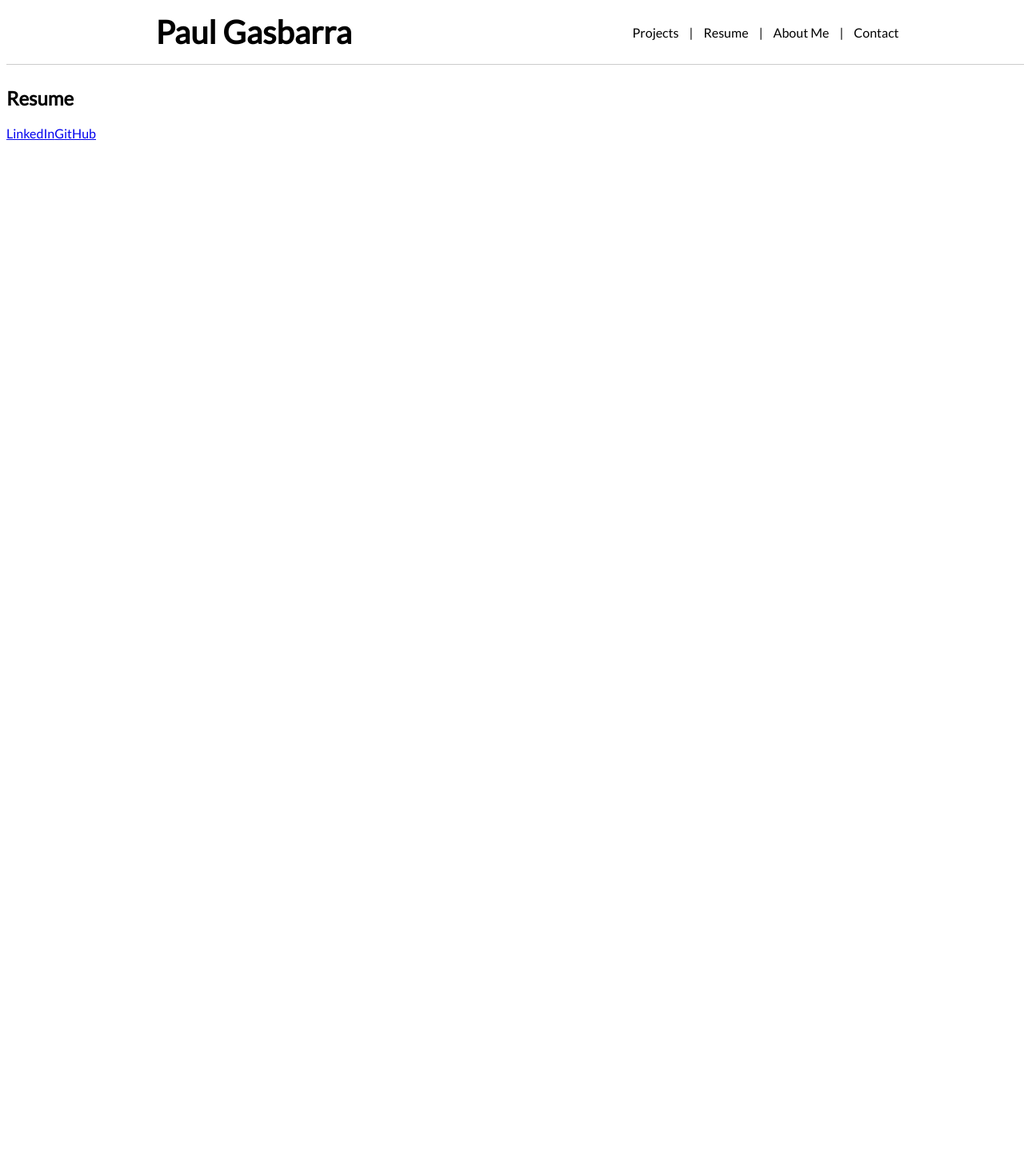
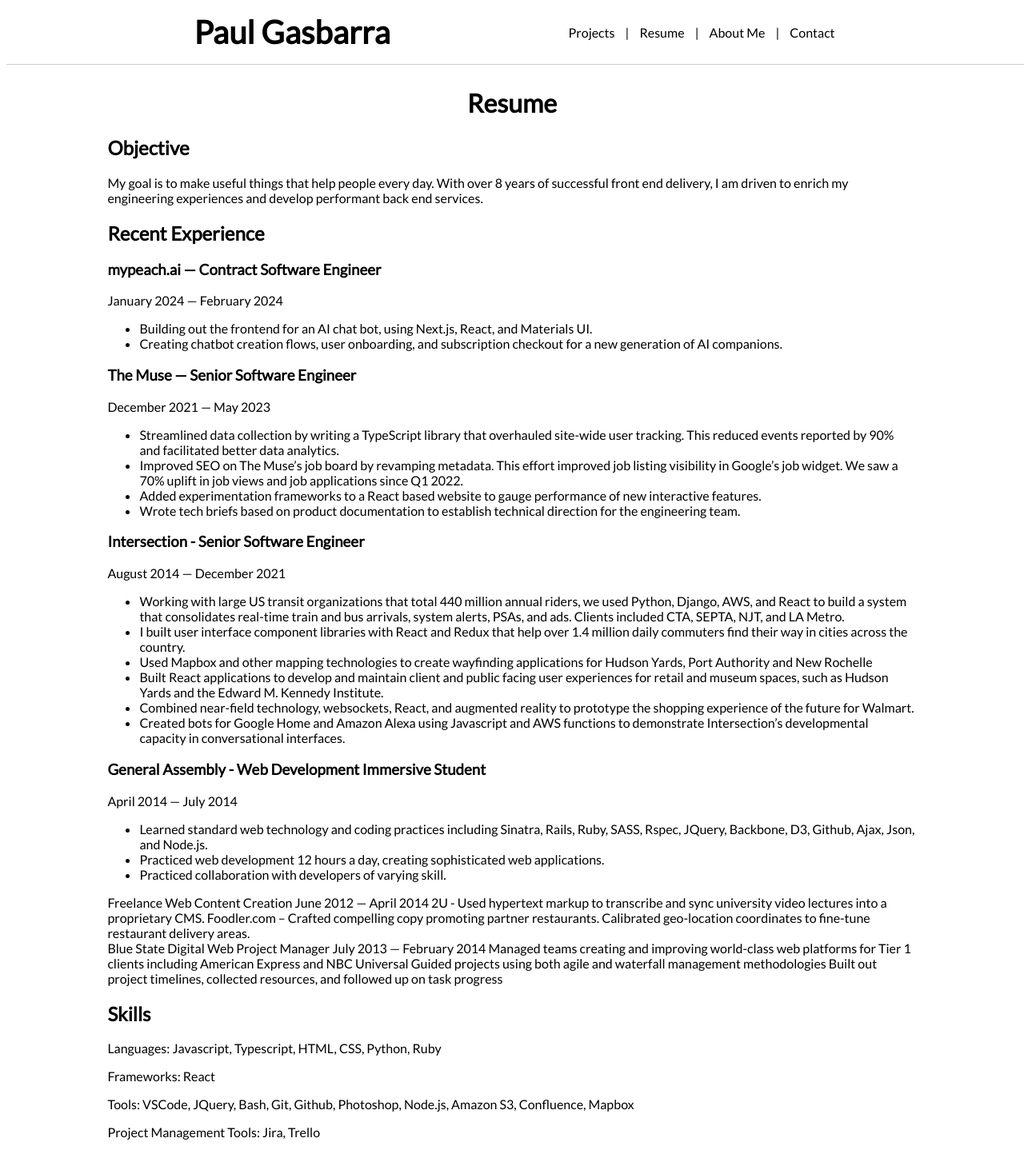
Before and after one commit to paulgasbarra/paulgasbarra.github.io, a React (Vite) app: page /resume in a window 1280 px wide. Shown: the top 1448 px of the page at 80% size. Before the commit the page ends 800 px from the top, so only its background shows below. Built offline with nearby package versions, Linux system fonts and the light colour scheme.

Commit message:
update resume, styles

```diff
--- a/src/App.css
+++ b/src/App.css
@@ -15,9 +15,12 @@
   align-items: center;
   justify-items: center;
   padding: 1em;
+  padding-left: 10%;
+  padding-right: 10%;
   border-bottom: 1px solid #ccc;
   z-index: 1000;
   background-color: white;
+  box-sizing: border-box;
 }
 
 .header h1 {
@@ -99,6 +102,11 @@
   text-decoration: underline;
 }
 
+.resume {
+  padding-right: 10%;
+  padding-left: 10%;
+}
+
 @media (max-width: 768px) {
   .header {
     flex-direction: column;
--- a/src/components/ProjectList.tsx
+++ b/src/components/ProjectList.tsx
@@ -49,5 +49,3 @@
 };
 
 export default ProjectList;
-
-// if project.category == category and category != "All"
--- a/src/pages/Resume.tsx
+++ b/src/pages/Resume.tsx
@@ -1,11 +1,153 @@
 const Resume = () => {
   return (
-    <div>
-      <h2>Resume</h2>
-      <p>
-        <a href="https://www.linkedin.com/in/paul-gasbarra/">LinkedIn</a>
-        <a href="https://www.github.com/paulgasbarra">GitHub</a>
-      </p>
+    <div className="resume">
+      <header>
+        <h1 style={{ textAlign: "center" }}>Resume</h1>
+      </header>
+
+      <section>
+        <h2>Objective</h2>
+        <p>
+          My goal is to make useful things that help people every day. With over
+          8 years of successful front end delivery, I am driven to enrich my
+          engineering experiences and develop performant back end services.
+        </p>
+      </section>
+
+      <section>
+        <h2>Recent Experience</h2>
+        <article>
+          <h3>mypeach.ai — Contract Software Engineer</h3>
+          <p>January 2024 — February 2024</p>
+          <ul>
+            <li>
+              Building out the frontend for an AI chat bot, using Next.js,
+              React, and Materials UI.
+            </li>
+            <li>
+              Creating chatbot creation flows, user onboarding, and subscription
+              checkout for a new generation of AI companions.
+            </li>
+          </ul>
+        </article>
+        <article>
+          <h3>The Muse — Senior Software Engineer</h3>
+          <p>December 2021 — May 2023</p>
+          <ul>
+            <li>
+              Streamlined data collection by writing a TypeScript library that
+              overhauled site-wide user tracking. This reduced events reported
+              by 90% and facilitated better data analytics.
+            </li>
+            <li>
+              Improved SEO on The Muse’s job board by revamping metadata. This
+              effort improved job listing visibility in Google’s job widget. We
+              saw a 70% uplift in job views and job applications since Q1 2022.
+            </li>
+            <li>
+              Added experimentation frameworks to a React based website to gauge
+              performance of new interactive features.
+            </li>
+            <li>
+              Wrote tech briefs based on product documentation to establish
+              technical direction for the engineering team.
+            </li>
+          </ul>
+        </article>
+        <article>
+          <h3>Intersection - Senior Software Engineer</h3>
+          <p>August 2014 — December 2021</p>
+          <ul>
+            <li>
+              Working with large US transit organizations that total 440 million
+              annual riders, we used Python, Django, AWS, and React to build a
+              system that consolidates real-time train and bus arrivals, system
+              alerts, PSAs, and ads. Clients included CTA, SEPTA, NJT, and LA
+              Metro.
+            </li>
+            <li>
+              I built user interface component libraries with React and Redux
+              that help over 1.4 million daily commuters find their way in
+              cities across the country.
+            </li>
+            <li>
+              Used Mapbox and other mapping technologies to create wayfinding
+              applications for Hudson Yards, Port Authority and New Rochelle{" "}
+            </li>
+            <li>
+              Built React applications to develop and maintain client and public
+              facing user experiences for retail and museum spaces, such as
+              Hudson Yards and the Edward M. Kennedy Institute.
+            </li>
+            <li>
+              Combined near-field technology, websockets, React, and augmented
+              reality to prototype the shopping experience of the future for
+              Walmart.
+            </li>
+            <li>
+              Created bots for Google Home and Amazon Alexa using Javascript and
+              AWS functions to demonstrate Intersection’s developmental capacity
+              in conversational interfaces.
+            </li>
+          </ul>
+        </article>
+        <article>
+          <h3>General Assembly - Web Development Immersive Student</h3>
+          <p> April 2014 — July 2014 </p>
+          <ul>
+            <li>
+              Learned standard web technology and coding practices including
+              Sinatra, Rails, Ruby, SASS, Rspec, JQuery, Backbone, D3, Github,
+              Ajax, Json, and Node.js.
+            </li>
+            <li>
+              Practiced web development 12 hours a day, creating sophisticated
+              web applications.
+            </li>
+            <li>Practiced collaboration with developers of varying skill.</li>
+          </ul>
+        </article>
+        <article>
+          Freelance Web Content Creation June 2012 — April 2014 2U - Used
+          hypertext markup to transcribe and sync university video lectures into
+          a proprietary CMS. Foodler.com – Crafted compelling copy promoting
+          partner restaurants. Calibrated geo-location coordinates to fine-tune
+          restaurant delivery areas.
+        </article>
+        <article>
+          Blue State Digital Web Project Manager July 2013 — February 2014
+          Managed teams creating and improving world-class web platforms for
+          Tier 1 clients including American Express and NBC Universal Guided
+          projects using both agile and waterfall management methodologies Built
+          out project timelines, collected resources, and followed up on task
+          progress
+        </article>
+      </section>
+
+      <section>
+        <h2>Skills</h2>
+        <p>Languages: Javascript, Typescript, HTML, CSS, Python, Ruby</p>
+        <p>Frameworks: React</p>
+        <p>
+          Tools: VSCode, JQuery, Bash, Git, Github, Photoshop, Node.js, Amazon
+          S3, Confluence, Mapbox
+        </p>
+        <p>Project Management Tools: Jira, Trello</p>
+      </section>
+
+      <section>
+        <h2>Education</h2>
+        <p>General Assembly — Web Development Immersive Program</p>
+        <p>University of North Carolina Wilmington — MFA Creative Writing</p>
+        <p>Oklahoma State University — BA English Literature</p>
+      </section>
+
+      <section>
+        <h2>Interests</h2>
+        <p>Streaming Poetry on Twitch</p>
+        <p>Running</p>
+        <p>Guitar</p>
+      </section>
     </div>
   );
 };
```
Also changed, not shown: 1 other file (tests, documents, lock files or other folders).
